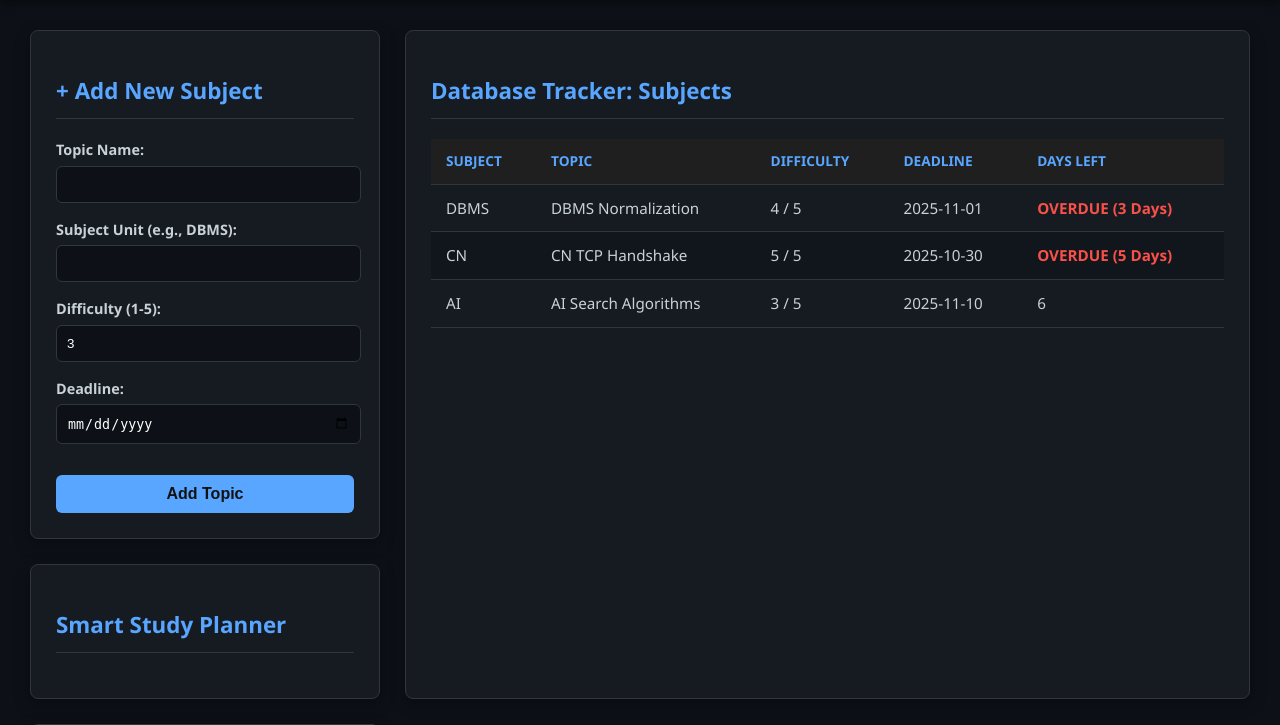
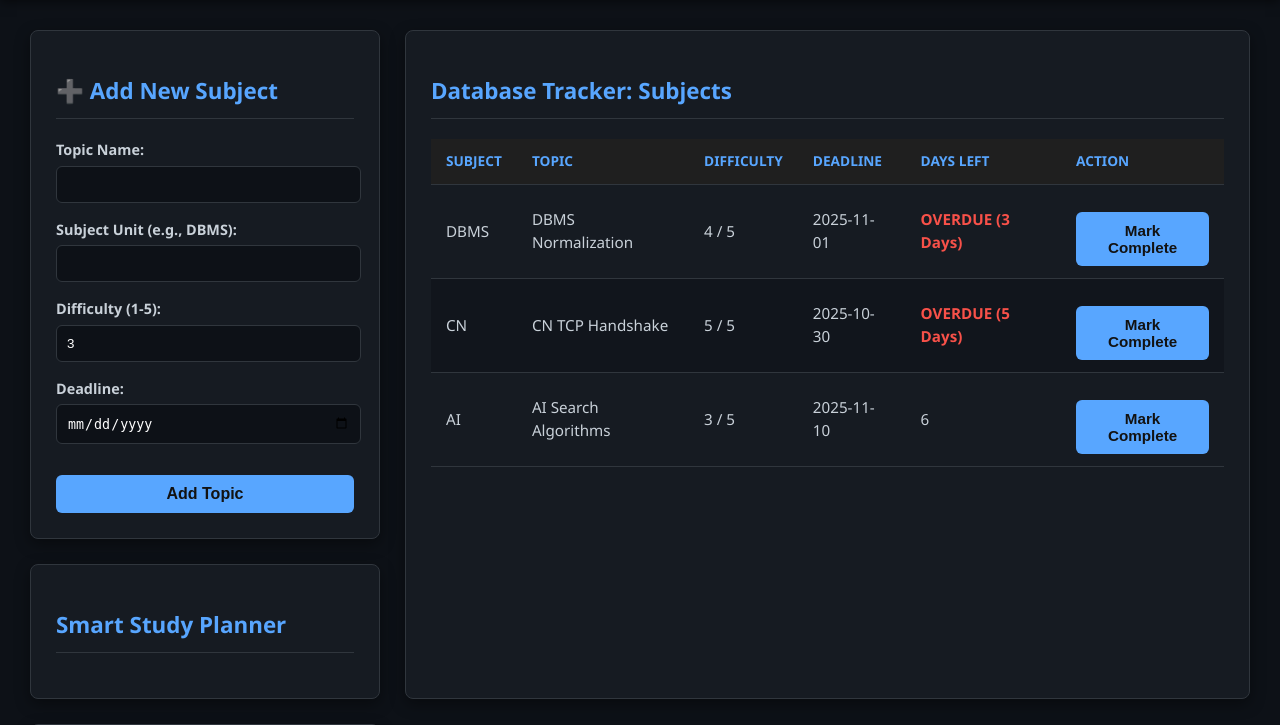
Before and after one commit to nishtha911/smart_study_companion, a Flask app: page / in a window 1280 px wide. Shown: the part 106-831 px from the top of the page. Run offline with Flask 3, Linux system fonts and the light colour scheme; data comes from the database, SQL or seed files in the repository.

Commit message:
added progress button

```diff
--- a/templates/index.html
+++ b/templates/index.html
@@ -13,7 +13,7 @@
 
     <main id="dashboard-layout">
         <section class="feature-card" id="input-form">
-            <h2>+ Add New Subject</h2>
+            <h2>➕ Add New Subject</h2>
             <form method="POST" action="/add_subject">
                 <p>
                     <label for="name">Topic Name:</label>
@@ -54,7 +54,7 @@
                         <th>Difficulty</th>
                         <th>Deadline</th>
                         <th>Days Left</th>
-                    </tr>
+                        <th>Action</th> </tr>
                 </thead>
                 <tbody>
                     {% for subject in subjects %}
@@ -72,6 +72,16 @@
                                 {{ subject.days_left }}
                             {% endif %}
                         </td>
+                        <td>
+                            {% if subject.progress_pct == 0 %}
+                                <form method="POST" action="/complete_subject">
+                                    <input type="hidden" name="subject_id" value="{{ subject.id }}">
+                                    <button type="submit" class="progress-button">Mark Complete</button>
+                                </form>
+                            {% else %}
+                                <span style="color: #4CAF50; font-weight: bold;">DONE!</span>
+                            {% endif %}
+                        </td>
                     </tr>
                     {% endfor %}
                 </tbody>
```
